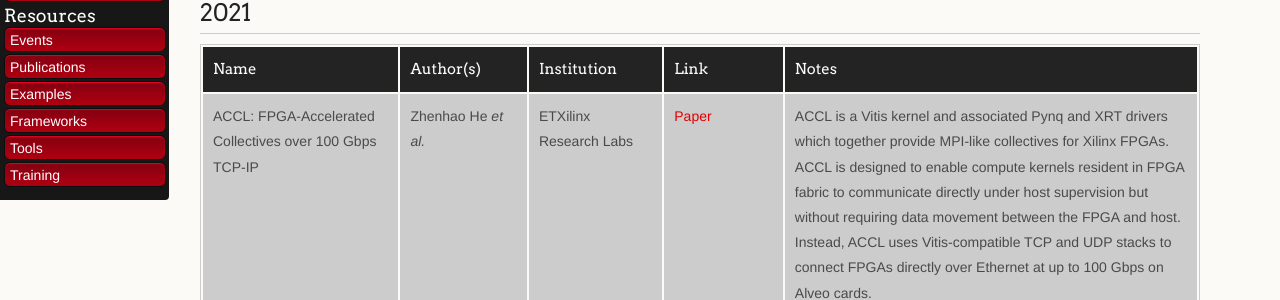
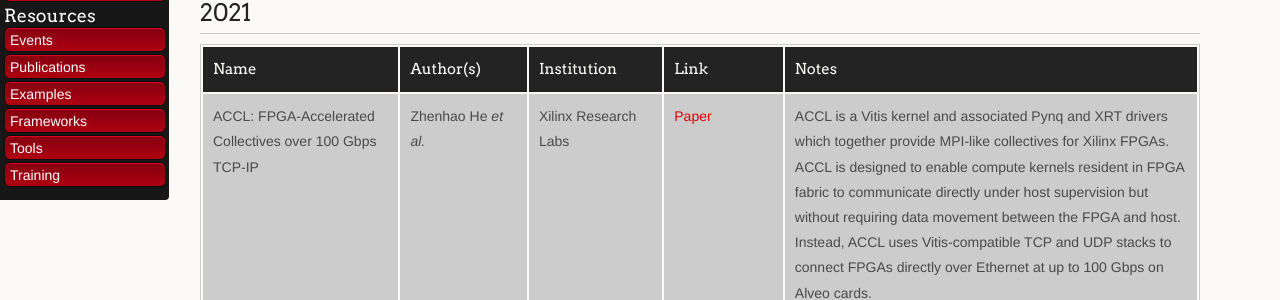
Before and after one commit to Xilinx/xacc, a Jekyll site: the page built from docs/publications.md, in a window 1280 px wide and 900 px high. Shown: the part 289-589 px from the top of the window. Built offline with Jekyll 4.4.1, drawn with Linux system fonts in a browser that asks for light colours; nearby versions of some CDN libraries; our own code applies the rules of GitHub Pages for plain Markdown files.

Commit message:
Fixes typo

```diff
--- a/docs/publications.md
+++ b/docs/publications.md
@@ -19,7 +19,7 @@ If you would like to contribute to this page by adding a reference to your publi
     <tr>
         <td>ACCL: FPGA-Accelerated Collectives over 100 Gbps TCP-IP</td>
         <td>Zhenhao He <em>et al.</em></td>
-        <td>ETXilinx Research Labs</td>
+        <td>Xilinx Research Labs</td>
         <td><a href="https://www.research-collection.ethz.ch/bitstream/handle/20.500.11850/510849/H2RC21_Xilinx_submitted_version.pdf">Paper</a></td>
         <td>ACCL is a Vitis kernel and associated Pynq and XRT drivers which together provide MPI-like collectives for Xilinx FPGAs. ACCL is designed to enable compute kernels resident in FPGA fabric to communicate directly under host supervision but without requiring data movement between the FPGA and host. Instead, ACCL uses Vitis-compatible TCP and UDP stacks to connect FPGAs directly over Ethernet at up to 100 Gbps on Alveo cards.</td>
     </tr>
```
